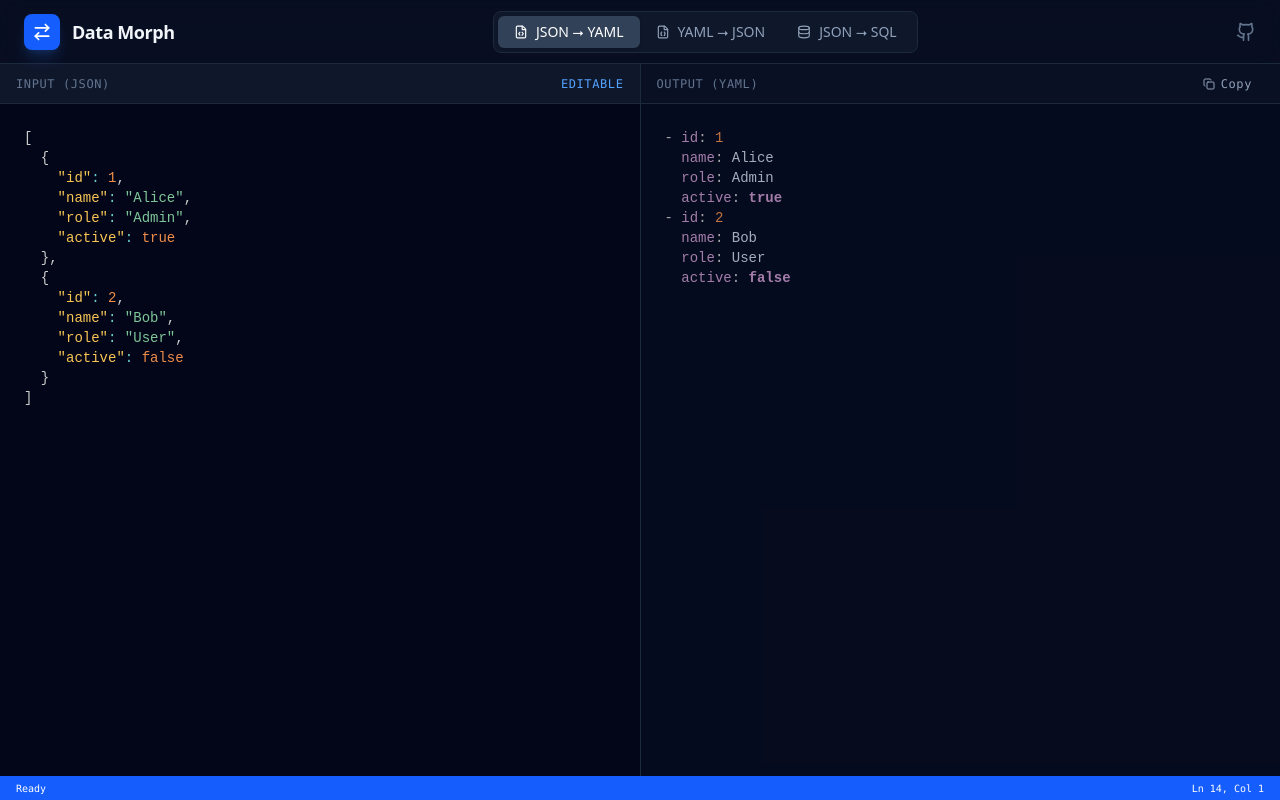
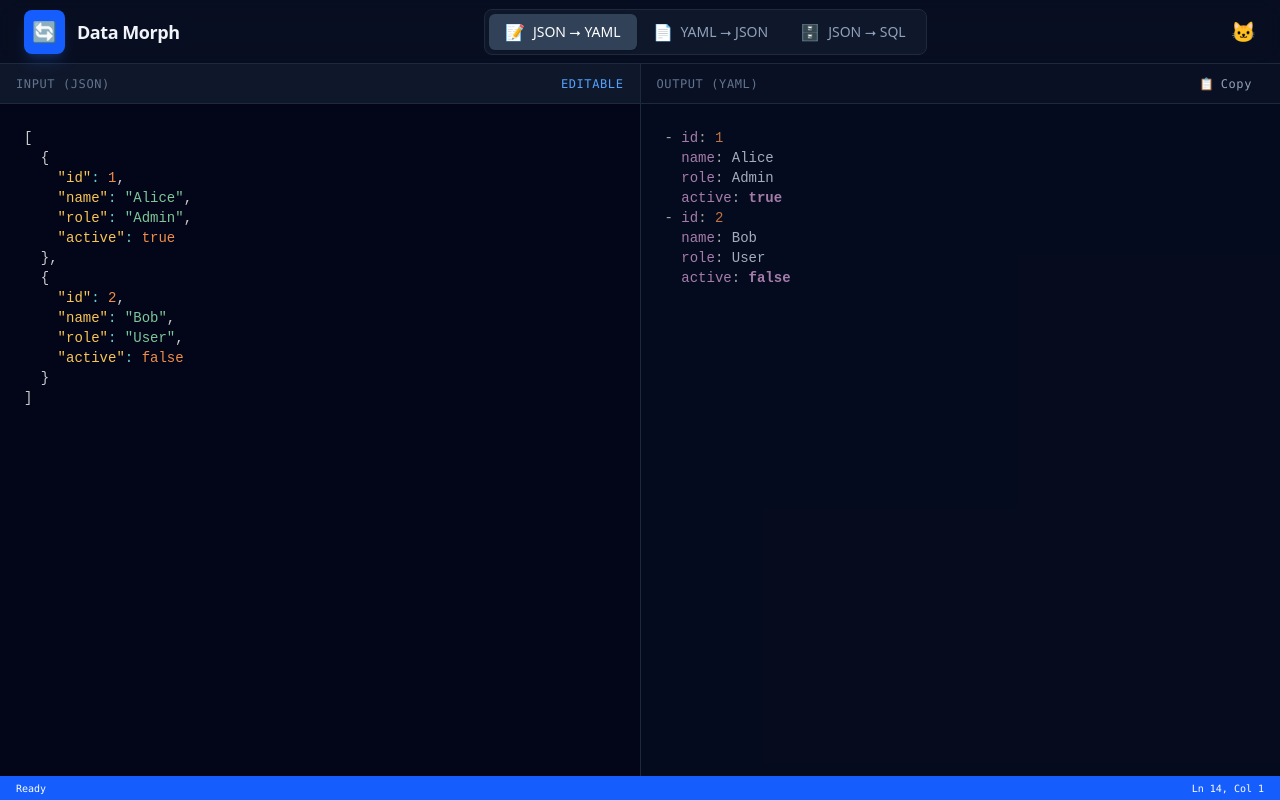
Before and after one commit to XingchengZhu/data-morph, a React (Vite) app: page / in a window 1280 px wide. Built offline with nearby package versions, Linux system fonts and the light colour scheme.

Commit message:
0.6 fix app

```diff
--- a/src/App.jsx
+++ b/src/App.jsx
@@ -1,16 +1,18 @@
 import { useState, useEffect } from 'react';
 import Editor from 'react-simple-code-editor';
 
-// ✅ 修复 1: 改用核心包按需引入，更稳定
-import Prism from 'prismjs/components/prism-core';
+// ✅ 稳健的 Prism 引入：直接引入主包，避免插件加载顺序问题
+import Prism from 'prismjs';
+import 'prismjs/themes/prism-tomorrow.css'; // 确保样式被引入
 import 'prismjs/components/prism-clike';
 import 'prismjs/components/prism-javascript';
 import 'prismjs/components/prism-json';
 import 'prismjs/components/prism-yaml';
 import 'prismjs/components/prism-sql';
 
-// 图标与组件
-import { ArrowRightLeft, Copy, Check, FileJson, Database, FileCode, Github } from 'lucide-react';
+// ❌ 移除 lucide-react，改用 Emoji，排除组件库兼容性问题
+// import { ArrowRightLeft, ... } from 'lucide-react';
+
 import JsonView from '@uiw/react-json-view';
 import { vscodeTheme } from '@uiw/react-json-view/vscode';
 import { jsonToYaml, yamlToJson, jsonToSql } from './utils';
@@ -24,7 +26,8 @@ const DEFAULT_JSON = JSON.stringify([
 // 安全高亮函数
 const safeHighlight = (code, lang) => {
   if (!code) return '';
-  const grammar = Prism.languages[lang] || Prism.languages.clike || Prism.languages.javascript;
+  // 防御性获取语法
+  const grammar = Prism.languages[lang] || Prism.languages.javascript || Prism.languages.clike;
   if (!grammar) return code;
   return Prism.highlight(code, grammar, lang);
 };
@@ -52,7 +55,8 @@ function App() {
       } else if (mode === 'JSON_TO_SQL') {
         res = jsonToSql(input);
       }
-      setOutput(String(res));
+      // 再次强制转为字符串，确保万无一失
+      setOutput(String(res || ''));
     } catch (e) {
       setOutput(`Error: ${e.message}`);
     }
@@ -71,12 +75,12 @@ function App() {
     return 'yaml';
   };
 
-  // 辅助函数：生成按钮样式
+  // 按钮样式
   const getBtnClass = (active) => `flex items-center gap-2 px-4 py-1.5 rounded-md text-sm font-medium transition-all ${
     active ? 'bg-slate-700 text-white shadow-sm' : 'text-slate-400 hover:text-slate-200 hover:bg-slate-800'
   }`;
 
-  // 辅助函数：切换逻辑
+  // 切换逻辑
   const handleModeChange = (newMode) => {
     setMode(newMode);
     if (output && !output.startsWith('Error') && !output.startsWith('--')) {
@@ -91,37 +95,38 @@ function App() {
       <header className="h-16 border-b border-slate-800 flex items-center justify-between px-6 bg-slate-900/50 backdrop-blur-md">
         <div className="flex items-center gap-3">
           <div className="bg-blue-600 p-2 rounded-lg text-white shadow-lg shadow-blue-500/20">
-            <ArrowRightLeft size={20} />
+            {/* 使用 Emoji 替代图标 */}
+            <span className="text-xl">🔄</span>
           </div>
           <h1 className="font-bold text-lg text-slate-100 tracking-tight">Data Morph</h1>
         </div>
 
-        {/* ✅ 修复 2: 手动渲染按钮，彻底解决 Object as child 报错 */}
+        {/* 模式切换按钮 */}
         <div className="flex bg-slate-900 p-1 rounded-lg border border-slate-800">
           <button
             onClick={() => handleModeChange('JSON_TO_YAML')}
             className={getBtnClass(mode === 'JSON_TO_YAML')}
           >
-            <FileCode size={14} /> JSON ⭢ YAML
+            <span className="text-base">📝</span> JSON ⭢ YAML
           </button>
 
           <button
             onClick={() => handleModeChange('YAML_TO_JSON')}
             className={getBtnClass(mode === 'YAML_TO_JSON')}
           >
-            <FileJson size={14} /> YAML ⭢ JSON
+            <span className="text-base">📄</span> YAML ⭢ JSON
           </button>
 
           <button
             onClick={() => handleModeChange('JSON_TO_SQL')}
             className={getBtnClass(mode === 'JSON_TO_SQL')}
           >
-            <Database size={14} /> JSON ⭢ SQL
+            <span className="text-base">🗄️</span> JSON ⭢ SQL
           </button>
         </div>
 
-        <a href="https://github.com/xingchengzhu" target="_blank" className="text-slate-500 hover:text-white transition-colors">
-          <Github size={20} />
+        <a href="https://github.com/xingchengzhu" target="_blank" className="text-slate-500 hover:text-white transition-colors text-xl">
+          🐱
         </a>
       </header>
 
@@ -136,7 +141,7 @@ function App() {
           </div>
           <div className="flex-1 overflow-auto bg-slate-950 relative group">
             <Editor
-              value={String(input)} // ✅ 强制转字符串
+              value={String(input)}
               onValueChange={setInput}
               highlight={code => safeHighlight(code, getInputLangKey())}
               padding={24}
@@ -160,7 +165,7 @@ function App() {
                 copied ? 'text-green-400 bg-green-500/10' : 'text-slate-400 hover:text-white hover:bg-slate-800'
               }`}
             >
-              {copied ? <Check size={12} /> : <Copy size={12} />}
+              <span>{copied ? '✅' : '📋'}</span>
               {copied ? 'Copied' : 'Copy'}
             </button>
           </div>
@@ -178,7 +183,7 @@ function App() {
                </div>
              ) : (
                <Editor
-                value={String(output)} // ✅ 强制转字符串
+                value={String(output)}
                 onValueChange={() => {}}
                 highlight={code => safeHighlight(code, getOutputLangKey())}
                 padding={24}
```
